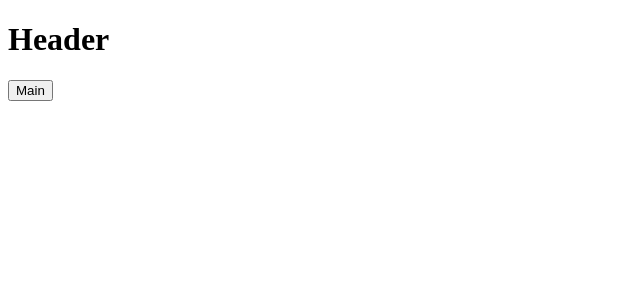
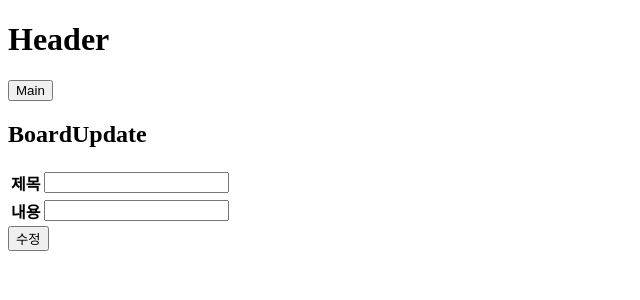
Before and after one commit to 20220330jin/basicBoard, a Vue app in the folder fe/: page /boardUpdate/1 in a window 1280 px wide. Shown: the top 300 px of the page, without its empty margins (0-640 px from the left). Built offline with nearby package versions, Linux system fonts and the light colour scheme; no server answers.

Commit message:
[추가] 글 수정기능 및 페이지 추가

```diff
--- a/fe/src/components/board/BoardInfo.vue
+++ b/fe/src/components/board/BoardInfo.vue
@@ -4,6 +4,9 @@
     <div>
       <div>제목: {{ boardInfoParam.title }}</div>
       <div>내용: {{ boardInfoParam.content }}</div>
+    </div>
+    <div>
+      <button @click="boardUpdateBind">수정하기</button>
     </div>
   </div>
 </template>
@@ -61,6 +64,20 @@ export default {
         })
         .finally();
     },
+    // 글 수정 페이지 이동기능
+    // '특정' id 값을 가진 글을 수정하기 위한 페이지로 이동
+    // 따라서 id값을 이동시에 parameter로 보내줘야한다.
+    // 이미 list에서 info로 올 때 넘겨줬던 id값을 boardInfoParam 안의 id에 세팅해줬기 때문에 해당 값을 그대로 보내보자
+    boardUpdateBind: function () {
+      // id 확인 -> 확인 결과 현재 글의 id 값이 맞다면 parameter로 보낸다
+      console.log(this.boardInfoParam.boardId);
+      this.$router.push({
+        name: "BoardUpdate",
+        params: {
+          boardId: this.boardInfoParam.boardId,
+        },
+      });
+    },
   },
 };
 </script>
--- a/fe/src/components/board/BoardMain.vue
+++ b/fe/src/components/board/BoardMain.vue
@@ -20,7 +20,7 @@
         <!-- 상세로 이동하기 위한 메서드 호출: 호출시 해당 글의 id값을 같이 보낸다. -->
         <tr v-for="(board, index) in boardList" :key="index">
           <td>{{ index + 1 }}</td>
-          <td @click="boardInfoBind(board.boardId)">{{ board.title }}</td>
+          <td style="cursor: pointer" @click="boardInfoBind(board.boardId)">{{ board.title }}</td>
           <td></td>
         </tr>
       </table>
--- /dev/null
+++ b/fe/src/components/board/BoardUpdate.vue
@@ -0,0 +1,97 @@
+<template>
+  <div>
+    <div>
+      <h2>BoardUpdate</h2>
+    </div>
+    <div>
+      <table>
+        <tr>
+          <th>제목</th>
+          <td><input type="text" v-model="boardUpdateParam.title" /></td>
+        </tr>
+        <tr>
+          <th>내용</th>
+          <td><input type="text" v-model="boardUpdateParam.content" /></td>
+        </tr>
+      </table>
+    </div>
+    <div>
+      <button @click="boardUpdate">수정</button>
+    </div>
+  </div>
+</template>
+
+<script>
+import axios from "axios";
+export default {
+  name: "BoardUpdate",
+  data: () => ({
+    // 글 수정이라는 것은 기존에 존재하던 내용을 바꾸는 것
+    // 따라서 새로운 내용을 글 작성과 마찬가지로 보내줘야한다
+    // update 쿼리를 떠올려보면 좋다
+    // UPDATE Board SET title = ?, content = ? WHERE boardId = ?
+    // 위의 쿼리문을 완성하기 위해서는 3개의 변수가 필요하다!!
+    boardUpdateParam: {
+      boardId: 0,
+      title: "",
+      content: "",
+    },
+  }),
+  created() {
+    console.log(this.$route.params);
+    this.boardUpdateParam.boardId = this.$route.params.boardId;
+
+    this.boardInfo();
+  },
+  methods: {
+    // 글 수정 페이지로 왔을 때, 수정 전의 글 내용을 가져오기 위한 조회 용도
+    // info와 거의 흡사하다
+    boardInfo: function () {
+      axios
+        .get("http://localhost:8090/board/detail", {
+          params: this.boardUpdateParam,
+        })
+        .then((result) => {
+          console.log(result);
+          // BE에 request를 보낼 때 사용했던 객체를 재활용해도 상관없음
+          // 화면에 바인딩용도
+          this.boardUpdateParam.title = result.data.title;
+          this.boardUpdateParam.content = result.data.content;
+        })
+        .catch((err) => {
+          console.log(err);
+        })
+        .finally();
+    },
+    //실제 글 수정 request 메서드
+    // 여기서부터는 글 작성과 거의 흡사하다
+    boardUpdate: function () {
+      // 이런것도 추가하면 좋음
+      // confirm() 함수는 yes or no에 따라 boolean 값을 반환
+      // 아니오를 클릭시, false 반환 => false 일때 return은 거기서 멈춘다는 뜻
+      let updateCheck = confirm("글을 수정하시겠습니까?");
+      if (updateCheck === false) {
+        return;
+      }
+      axios
+        .post("http://localhost:8090/board/boardUpdate", this.boardUpdateParam)
+        .then((result) => {
+          console.log(result);
+          alert("글이 수정되었습니다.");
+          // 쓰기 요청이 완료된 뒤 다시 글 목록으로 이동한다
+          // 단순 이동이기 때문에 따로 parameter는 보내지 않는다.
+          this.$router.push({
+            name: "BoardMain",
+          });
+        })
+        .catch((err) => {
+          console.log(err);
+        })
+        .finally(() => {});
+    },
+  },
+};
+</script>
+
+<style>
+</style>
--- a/fe/src/route/index.js
+++ b/fe/src/route/index.js
@@ -18,6 +18,11 @@ const routes = [
         path: '/boardWrite',
         name: 'BoardForm',
         component: () => import('@/components/board/BoardForm.vue')
+    },
+    {
+        path: '/boardUpdate/:boardId',
+        name: 'BoardUpdate',
+        component: () => import('@/components/board/BoardUpdate.vue')
     }
 ];
 
```
